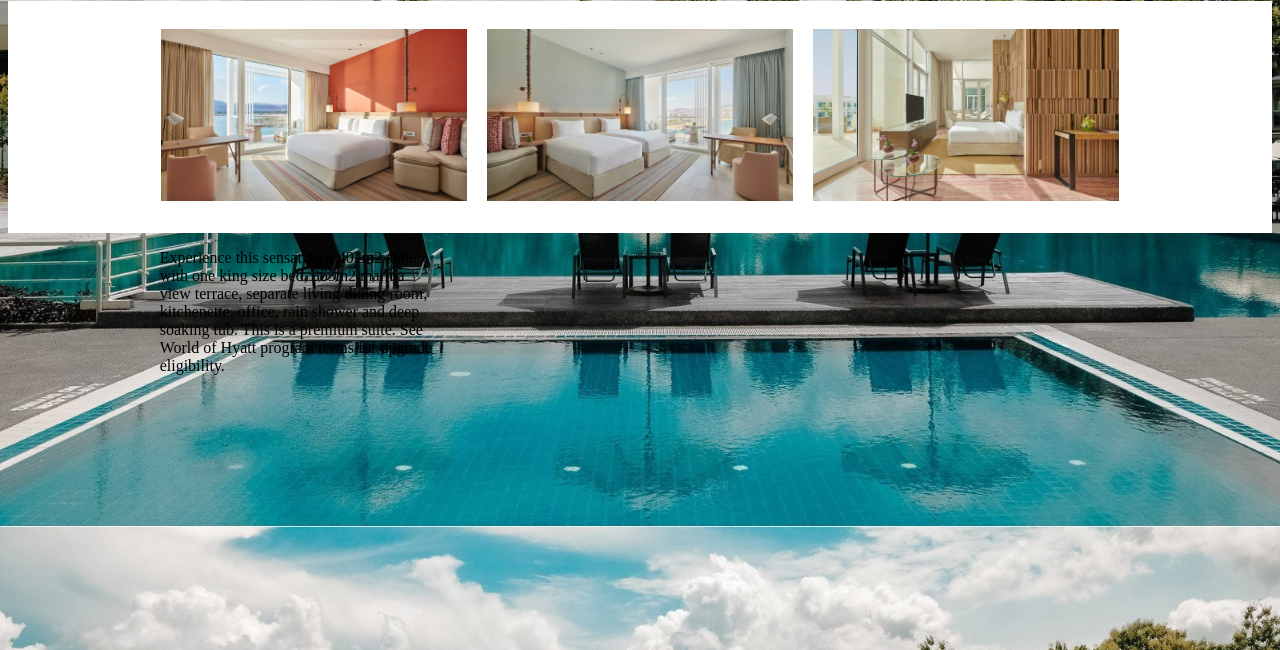
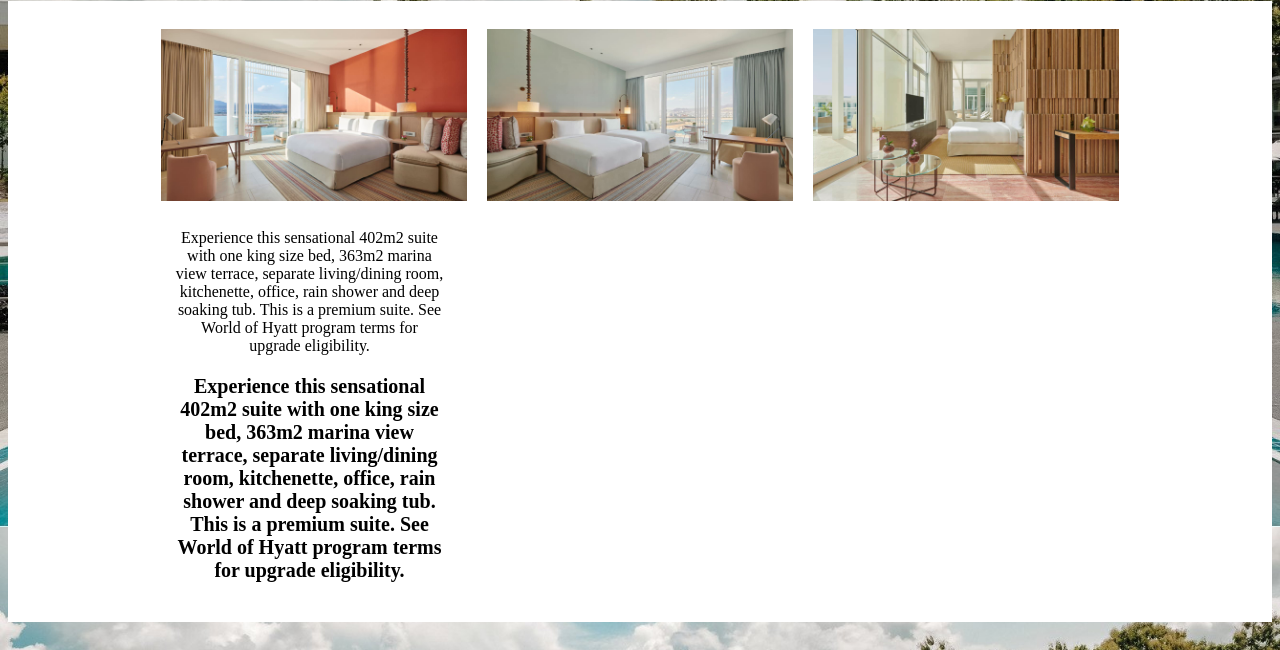
Before and after one commit to Abood03/web1-project, a website: page Rooms.html in a window 1280 px wide. Shown: the part 150-800 px from the top of the page. Drawn offline with Linux system fonts and the light colour scheme.

Commit message:
init commit

```diff
--- a/Rooms.css
+++ b/Rooms.css
@@ -64,12 +64,17 @@ body{
      z-index: auto;
      left: 12%;
 
+
  }
 #deluxDesc{
-    color: whitesmoke;
     font-weight: bolder;
     font-size: 20px;
     width: 22%;
+    display: flex;
+    position: relative;
+    z-index: auto;
+    left: 12%;
+
 
 
 }
--- a/Rooms.html
+++ b/Rooms.html
@@ -18,15 +18,19 @@
     <img id="photos1" src="photos/room%20pics/standerd/Hyatt-Regency-Aqaba-P034-Marina-View-Room-King.16x9.jpg">
     <img id="photos2" src="photos/room%20pics/delux/Hyatt-Regency-Aqaba-P036-Guest-Room-2-Twin-Beds.16x9.jpg">
     <img id="photos3" src="photos/room%20pics/suite/Hyatt-Regency-Aqaba-Ayla-Resort-P108-Royal-Suite-Bedroom.16x9.jpg">
-
-</div>
-<div class="Desc">
     <p id="standerDesc">
+        Experience this sensational 402m2 suite with one king size bed, 363m2 marina view terrace,
+        separate living/dining room, kitchenette, office, rain shower and deep soaking tub. This is
+        a premium suite. See World of Hyatt program terms for upgrade eligibility.
+    </p><p id="deluxDesc">
         Experience this sensational 402m2 suite with one king size bed, 363m2 marina view terrace,
         separate living/dining room, kitchenette, office, rain shower and deep soaking tub. This is
         a premium suite. See World of Hyatt program terms for upgrade eligibility.
     </p>
 </div>
+<div class="Desc">
+
+</div>
 
 </body>
 </html>
```
